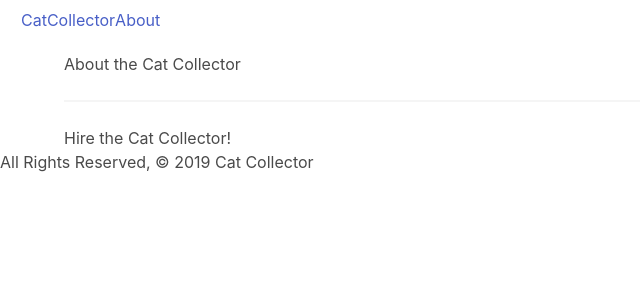
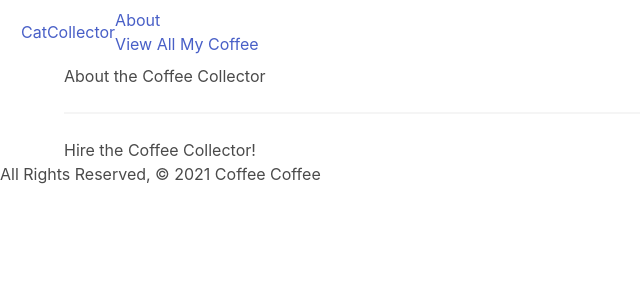
Before and after one commit to Ckrcok/Coffee-Collector, a Django app: page /about/ in a window 1280 px wide. Shown: the top 300 px of the page, without its empty margins (0-640 px from the left). Run offline with Django 3.2, Linux system fonts and the light colour scheme.

Commit message:
added style, new coffee index page, some changes in view,urls,about and base tamplates

```diff
--- a/main_app/templates/about.html
+++ b/main_app/templates/about.html
@@ -1,7 +1,7 @@
 {% extends 'base.html' %} {% block content %}
 
-<h1>About the Cat Collector</h1>
+<h1>About the Coffee Collector</h1>
 <hr />
-<p>Hire the Cat Collector!</p>
+<p>Hire the Coffee Collector!</p>
 
 {% endblock %}
--- a/main_app/templates/base.html
+++ b/main_app/templates/base.html
@@ -1,3 +1,4 @@
+{% load static %}
 <!DOCTYPE html>
 <html lang="en">
   <head>
@@ -21,6 +22,7 @@
           </ul>
           <ul class="right">
             <li><a href="/about">About</a></li>
+            <li><a href="/coffee">View All My Coffee</a></li>
           </ul>
         </div>
       </nav>
@@ -30,7 +32,7 @@
     </main>
     <footer class="page-footer">
       <div class="right">
-        All Rights Reserved, &copy; 2019 Cat Collector &nbsp;
+        All Rights Reserved, &copy; 2021 Coffee Coffee &nbsp;
       </div>
     </footer>
   </body>
--- a/main_app/urls.py
+++ b/main_app/urls.py
@@ -5,4 +5,5 @@ urlpatterns = [
 
     path('', views.home, name='home'),
     path('about/', views.about, name='about'),
+    path('coffee/', views.coffee, name='coffee')
 ]
--- a/main_app/views.py
+++ b/main_app/views.py
@@ -1,10 +1,28 @@
 from django.shortcuts import render
 from django.http import HttpResponse
-from django.shortcuts import render
+
+
+
+
+class Coffee:
+  def __init__(self, name, breed, description):
+    self.name = name
+    self.type = type
+    self.description = description
+
+coffees = [
+  Coffee('Arabica Coffee', 'Arabica', ' is the most common (and certainly most heavily marketed) type of coffee in North America. That’s because it actually has a sweeter, more delicate flavor and the coffee itself tends to be less acidic.'),
+  Coffee('Robusta Coffee', 'Robusta', 'Robusta coffee beans are second on the list and the most popular in Europe, the Middle East and Africa. Its name does this bean justice, as it is known for its strong and often harsh flavor profile. Robusta coffees have extremely high levels of caffeine, which makes the plant far more resilient than the Arabica species.'),
+  Coffee('Liberica Coffee', 'Liberica', 'Liberica coffee beans are a rare treat. They’re grown in very specific climates with production being far too scarce for farmers to scale their operations to truly satisfy a global marketplace. Even still, the beans are considered a pleasant surprise. Many who’ve tried the coffee liken the aroma to fruit and flowers and describe the flavor as having a somewhat “woody” taste.')
+]
+
 
 # Create your views here.
 def home(request):
-    return HttpResponse('<h1> \(@^0^@)/ </h1>')
+    return render(request, 'base.html')
 
 def about(request):
     return render(request, 'about.html')
+
+def coffee(request):
+    return render(request, 'coffee/index.html', {'coffees': coffees})
```
Also changed, not shown: main_app/static/css/style.css (added, +14 -0 lines), main_app/templates/coffee/index.html (added, +13 -0 lines).
